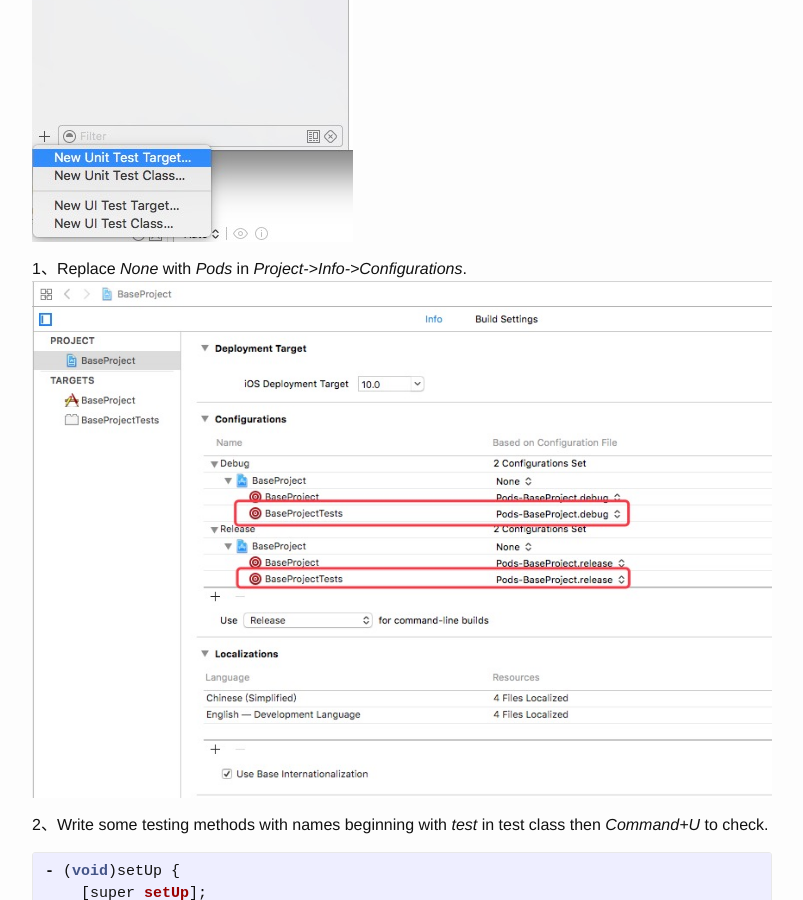
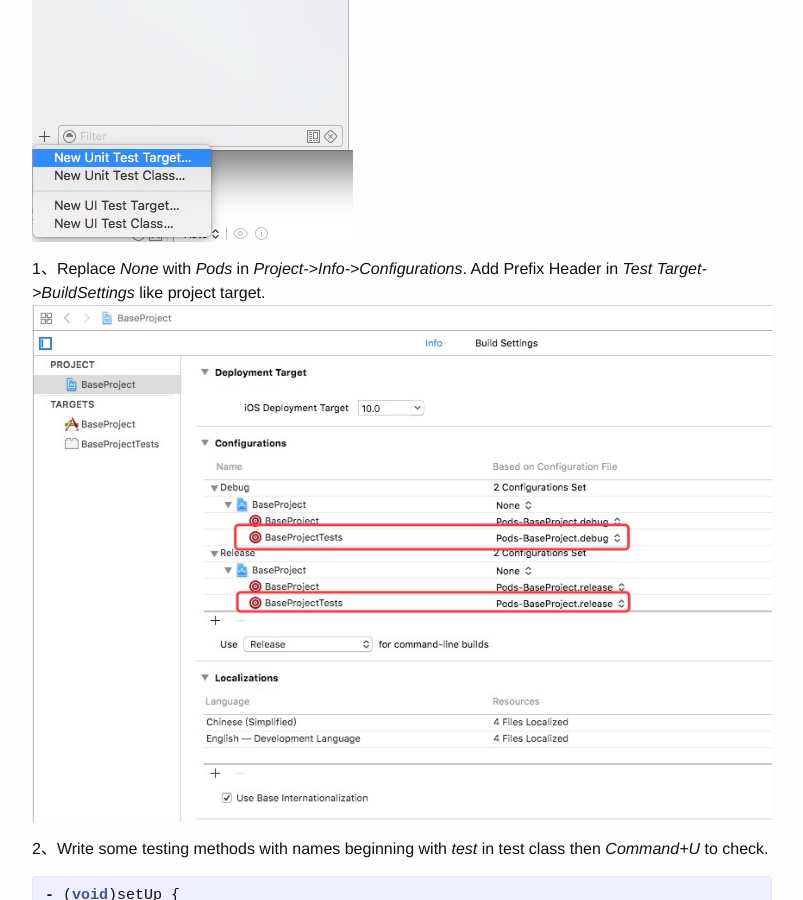
Before and after one commit to GeekRRK/GeekRRK.github.io, a Jekyll site: the page built from _posts/2016-11-11-XCTest.md, in a window 1280 px wide and 900 px high, scrolled down 1145 px. Shown: the whole window, without its empty margins (238-1041 px from the left). Built offline with Jekyll 4.4.1, drawn with Linux system fonts in a browser that asks for light colours.

Commit message:
Update XCTest

```diff
--- a/_posts/2016-11-11-XCTest.md
+++ b/_posts/2016-11-11-XCTest.md
@@ -6,11 +6,10 @@
 0、*Command+5*，click **+** at the bottom left corner then choose **New Unit Test Target...** to add test target or choose **New Unit Test Class...** to add test class.
 ![New Test Target]({{site.baseurl}}/assets/xctest/new_test_target.png)
 
-1、Replace *None* with *Pods* in *Project->Info->Configurations*.
+1、Replace *None* with *Pods* in *Project->Info->Configurations*. Add Prefix Header in *Test Target->BuildSettings* like project target.
 ![Configure Project Info]({{site.baseurl}}/assets/xctest/configure_project.png)
 
 2、Write some testing methods with names beginning with *test* in test class then *Command+U* to check.
-
 {% highlight objc %}
 - (void)setUp {
     [super setUp];
```
